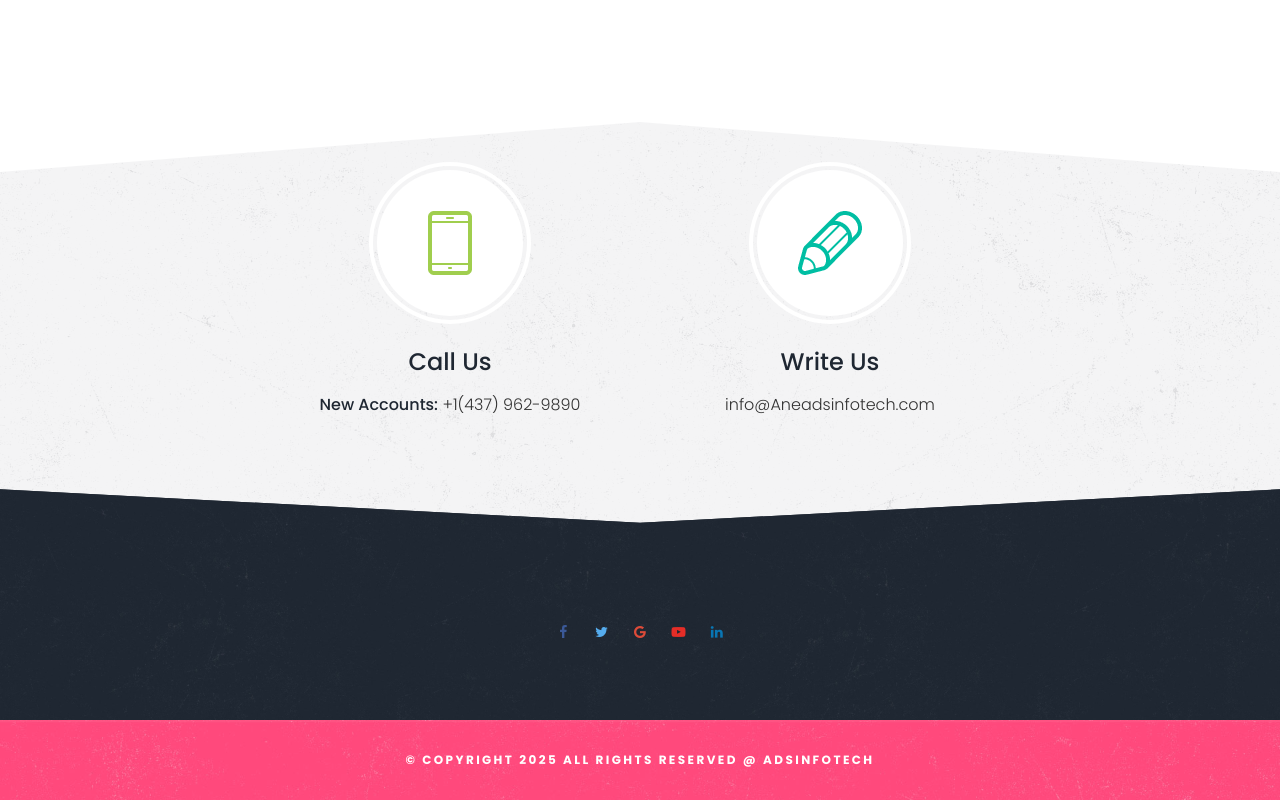
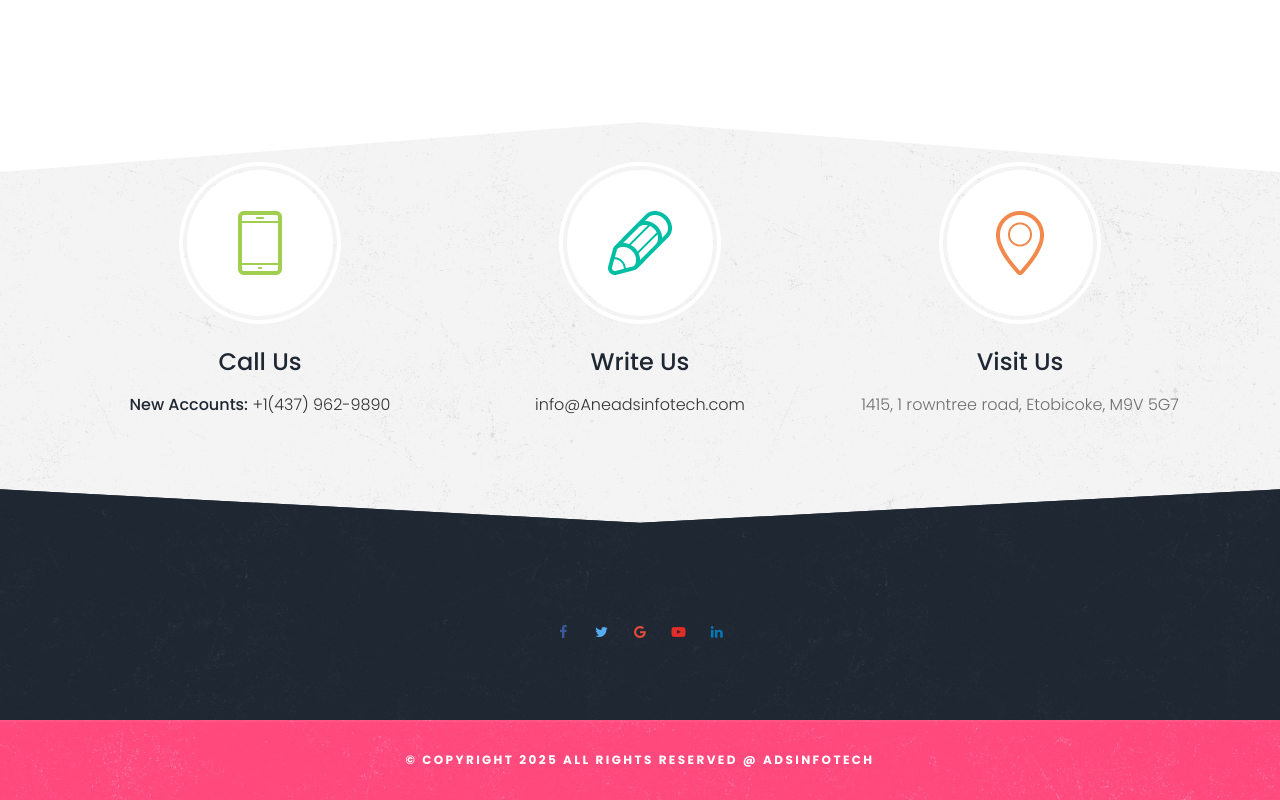
Before and after one commit to CoderAnshul/adsinfotech, a plain HTML site: page about.html in a window 1280 px wide. Shown: the part 811-1611 px from the top of the page. Drawn offline with Linux system fonts and the light colour scheme.

Commit message:
Update address details in multiple HTML files

```diff
--- a/about.html
+++ b/about.html
@@ -254,7 +254,7 @@
 								<!-- <a href="mailto:support@themntech.com" class="__cf_email__" >support@themntech.com</a> -->
 							</p>
 						</div>
-						<!-- <div class="col-lg-4 text-center">
+						<div class="col-lg-4 text-center">
 							<div class="border-icon">
 								<div class="teaser-icon">
 									<img src="images/icon2.png" alt="Adsinfotech .">
@@ -264,10 +264,9 @@
 								Visit Us
 							</h6>
 							<p>
-								Narayanpur Road Dighara
-								<br> Muzaffarpur, Bihar 842002
+								1415, 1 rowntree road, Etobicoke, M9V 5G7
 							</p>
-						</div> -->
+						</div>
 					</div>
 					<div class="divider-30 d-none d-lg-block"></div>
 					<div class="text-center img-wrap col-md-12 layout-2">
```
Also changed, not shown: contact.html (+3 -4 lines), index-2.html (+3 -4 lines), index.html (+3 -4 lines), our-works.html (+3 -4 lines), services.html (+3 -4 lines).
